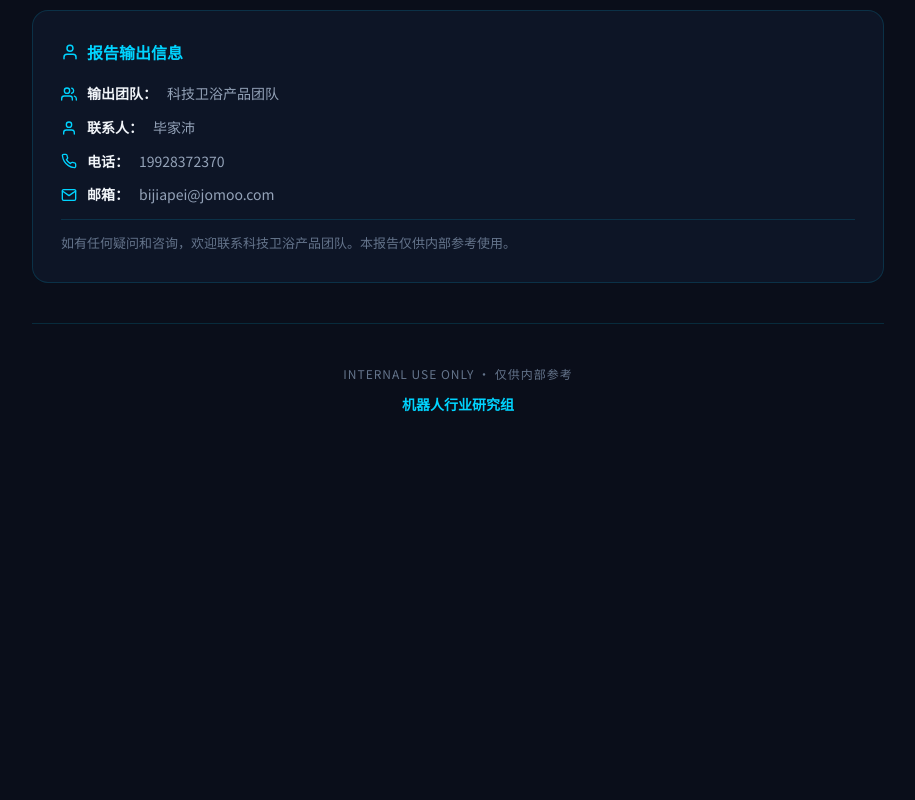
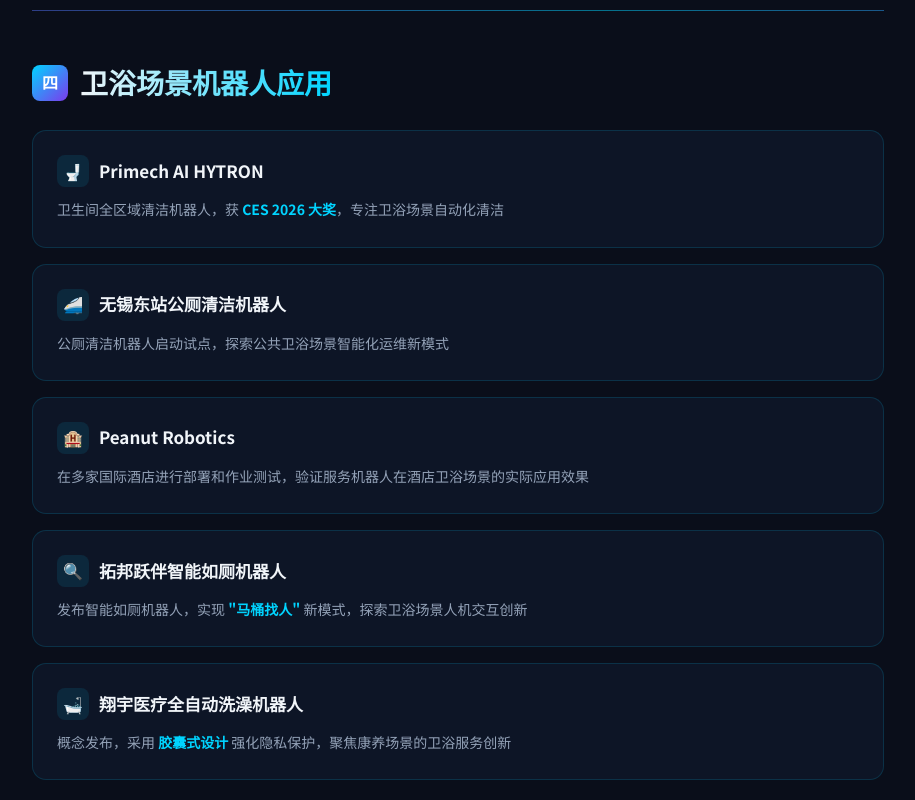
Before and after one commit to bijiapei1997-bit/robot-industry-report, a plain HTML site: page index.html in a window 1280 px wide. Shown: the part 5080-5880 px from the top of the page, without its empty margins (182-1097 px from the left). Before the commit the page ends 5576 px from the top, so only its background shows below. Drawn offline with Linux system fonts and the light colour scheme.

Commit message:
Add section 4: Bathroom scene robot applications

```diff
--- a/index.html
+++ b/index.html
@@ -675,6 +675,66 @@
             </div>
         </section>
 
+        <hr class="section-divider">
+
+        <!-- 第四部分：卫浴场景机器人应用 -->
+        <section>
+            <h2 class="section-title">
+                <span class="number">四</span>
+                <span class="text">卫浴场景机器人应用</span>
+            </h2>
+
+            <div class="trend-card">
+                <div class="trend-title">
+                    <span class="icon">🚽</span>
+                    Primech AI HYTRON
+                </div>
+                <div class="trend-desc">
+                    卫生间全区域清洁机器人，获 <span class="highlight">CES 2026 大奖</span>，专注卫浴场景自动化清洁
+                </div>
+            </div>
+
+            <div class="trend-card">
+                <div class="trend-title">
+                    <span class="icon">🚄</span>
+                    无锡东站公厕清洁机器人
+                </div>
+                <div class="trend-desc">
+                    公厕清洁机器人启动试点，探索公共卫浴场景智能化运维新模式
+                </div>
+            </div>
+
+            <div class="trend-card">
+                <div class="trend-title">
+                    <span class="icon">🏨</span>
+                    Peanut Robotics
+                </div>
+                <div class="trend-desc">
+                    在多家国际酒店进行部署和作业测试，验证服务机器人在酒店卫浴场景的实际应用效果
+                </div>
+            </div>
+
+            <div class="trend-card">
+                <div class="trend-title">
+                    <span class="icon">🔍</span>
+                    拓邦跃伴智能如厕机器人
+                </div>
+                <div class="trend-desc">
+                    发布智能如厕机器人，实现 <span class="highlight">"马桶找人"</span> 新模式，探索卫浴场景人机交互创新
+                </div>
+            </div>
+
+            <div class="trend-card">
+                <div class="trend-title">
+                    <span class="icon">🛁</span>
+                    翔宇医疗全自动洗澡机器人
+                </div>
+                <div class="trend-desc">
+                    概念发布，采用 <span class="highlight">胶囊式设计</span> 强化隐私保护，聚焦康养场景的卫浴服务创新
+                </div>
+            </div>
+        </section>
+
         <!-- 报告输出人信息 -->
         <div class="author-section">
             <div class="author-title">
```
